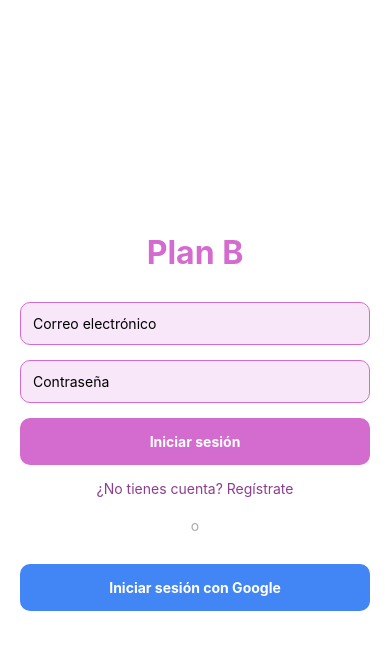
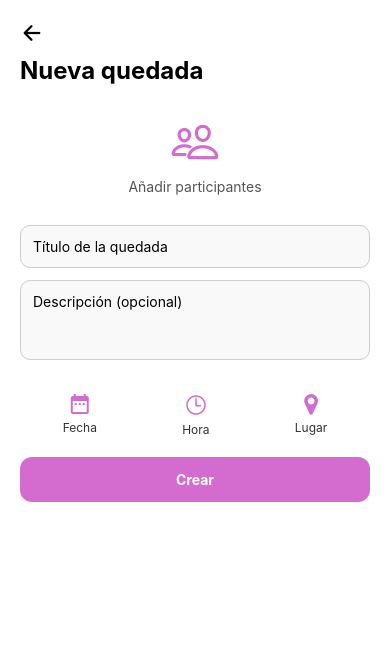
Before and after one commit to rogerguinon/plan-b, a React Native app: screen /CreateEvent in a window 390 px wide. Shown: the top 650 px of the page. Built offline with nearby package versions, Linux system fonts and the light colour scheme; what expo-auth-session would draw is missing.

Commit message:
create event screen

```diff
--- a/App.js
+++ b/App.js
@@ -4,17 +4,19 @@ import LoginScreen from './src/screens/LoginScreen/LoginScreen';
 import RegisterScreen from './src/screens/RegisterScreen/RegisterScreen';
 import AppTabs from './src/navigation/AppTabs';
 import EventDetailScreen from './src/screens/EventDetailScreen/EventDetailScreen';
+import CreateEventScreen from './src/screens/CreateEventScreen/CreateEventScreen';
 
 const Stack = createNativeStackNavigator();
 
 export default function App() {
   return (
     <NavigationContainer>
-      <Stack.Navigator initialRouteName="Login">
+      <Stack.Navigator initialRouteName="Main">
         <Stack.Screen name="Login" component={LoginScreen} options={{headerShown: false}}/>
         <Stack.Screen name="Register" component={RegisterScreen} options={{headerShown: false}}/>
         <Stack.Screen name="Main" component={AppTabs} options={{headerShown: false}}/>
         <Stack.Screen name="Detalles" component={EventDetailScreen} />
+        <Stack.Screen name="CreateEvent" component={CreateEventScreen} options={{headerShown: false}}/>
       </Stack.Navigator>
     </NavigationContainer>
   )
--- a/src/screens/CreateEventScreen/CreateEventScreen.js
+++ b/src/screens/CreateEventScreen/CreateEventScreen.js
@@ -0,0 +1,89 @@
+import React, { useState } from 'react';
+import { View, Text, TextInput, TouchableOpacity, StyleSheet } from 'react-native';
+import { Ionicons, MaterialIcons, FontAwesome } from '@expo/vector-icons';
+
+export default function CreateEventScreen({ navigation }) {
+  const [title, setTitle] = useState('');
+  const [description, setDescription] = useState('');
+
+  return (
+    <View style={styles.container}>
+      <TouchableOpacity onPress={() => navigation.goBack()} style={styles.backButton}>
+        <Ionicons name="arrow-back" size={24} color="black" />
+      </TouchableOpacity>
+
+      <Text style={styles.title}>Nueva quedada</Text>
+
+      <View style={styles.iconSection}>
+        <Ionicons name="people-outline" size={50} color="#d46bcf" />
+        <Text style={styles.iconText}>Añadir participantes</Text>
+      </View>
+
+      <View style={styles.form}>
+        <TextInput
+          style={styles.input}
+          placeholder="Título de la quedada"
+          value={title}
+          onChangeText={setTitle}
+        />
+        <TextInput
+          style={[styles.input, { height: 80 }]}
+          placeholder="Descripción (opcional)"
+          value={description}
+          onChangeText={setDescription}
+          multiline
+        />
+
+        <View style={styles.iconRow}>
+          <TouchableOpacity style={styles.iconBox}>
+            <MaterialIcons name="date-range" size={24} color="#d46bcf" />
+            <Text style={styles.iconLabel}>Fecha</Text>
+          </TouchableOpacity>
+          <TouchableOpacity style={styles.iconBox}>
+            <Ionicons name="time-outline" size={24} color="#d46bcf" />
+            <Text style={styles.iconLabel}>Hora</Text>
+          </TouchableOpacity>
+          <TouchableOpacity style={styles.iconBox}>
+            <FontAwesome name="map-marker" size={24} color="#d46bcf" />
+            <Text style={styles.iconLabel}>Lugar</Text>
+          </TouchableOpacity>
+        </View>
+
+        <TouchableOpacity style={styles.createButton}>
+          <Text style={styles.createText}>Crear</Text>
+        </TouchableOpacity>
+      </View>
+    </View>
+  );
+}
+
+const styles = StyleSheet.create({
+  container: { flex: 1, backgroundColor: '#fff', padding: 20 },
+  backButton: { marginBottom: 10 },
+  title: { fontSize: 24, fontWeight: 'bold', marginBottom: 10 },
+  iconSection: { alignItems: 'center', marginVertical: 20 },
+  iconText: { marginTop: 8, color: '#555', fontSize: 14 },
+  form: { marginTop: 10 },
+  input: {
+    borderWidth: 1,
+    borderColor: '#ccc',
+    borderRadius: 10,
+    padding: 12,
+    marginBottom: 12,
+    backgroundColor: '#f9f9f9',
+  },
+  iconRow: {
+    flexDirection: 'row',
+    justifyContent: 'space-around',
+    marginVertical: 20,
+  },
+  iconBox: { alignItems: 'center' },
+  iconLabel: { fontSize: 12, marginTop: 4, color: '#333' },
+  createButton: {
+    backgroundColor: '#d46bcf',
+    padding: 14,
+    borderRadius: 12,
+    alignItems: 'center',
+  },
+  createText: { color: '#fff', fontWeight: 'bold' },
+});
```
